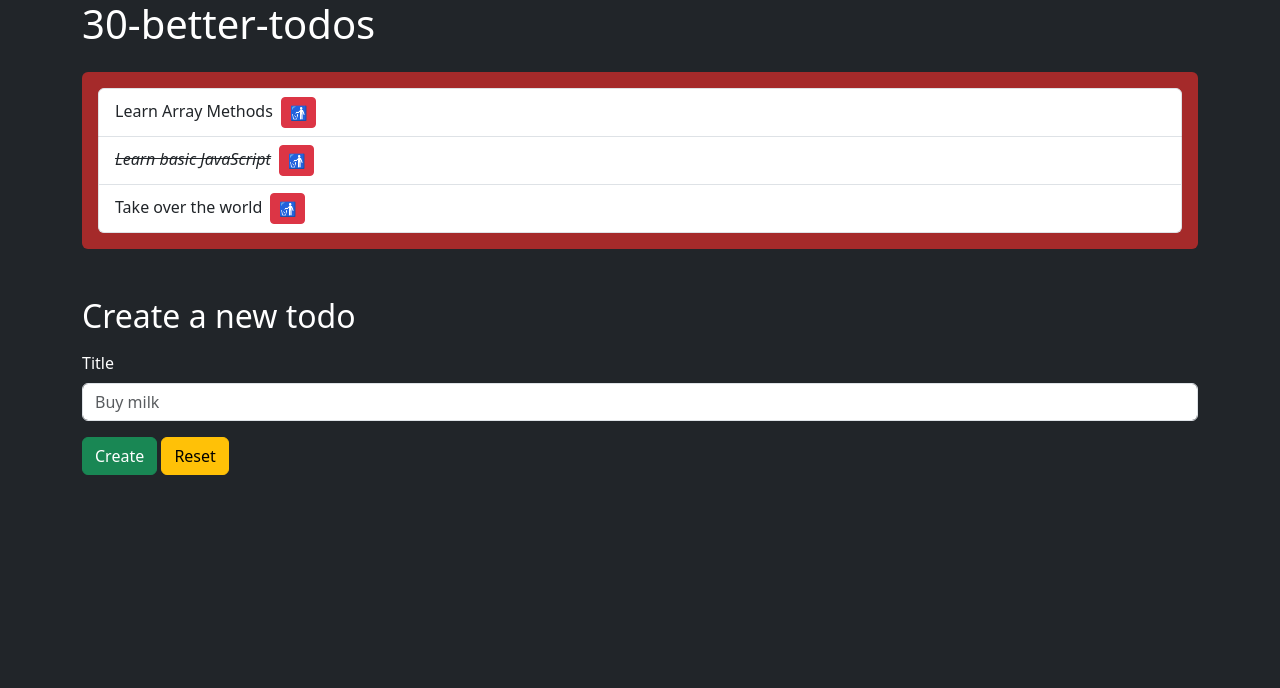
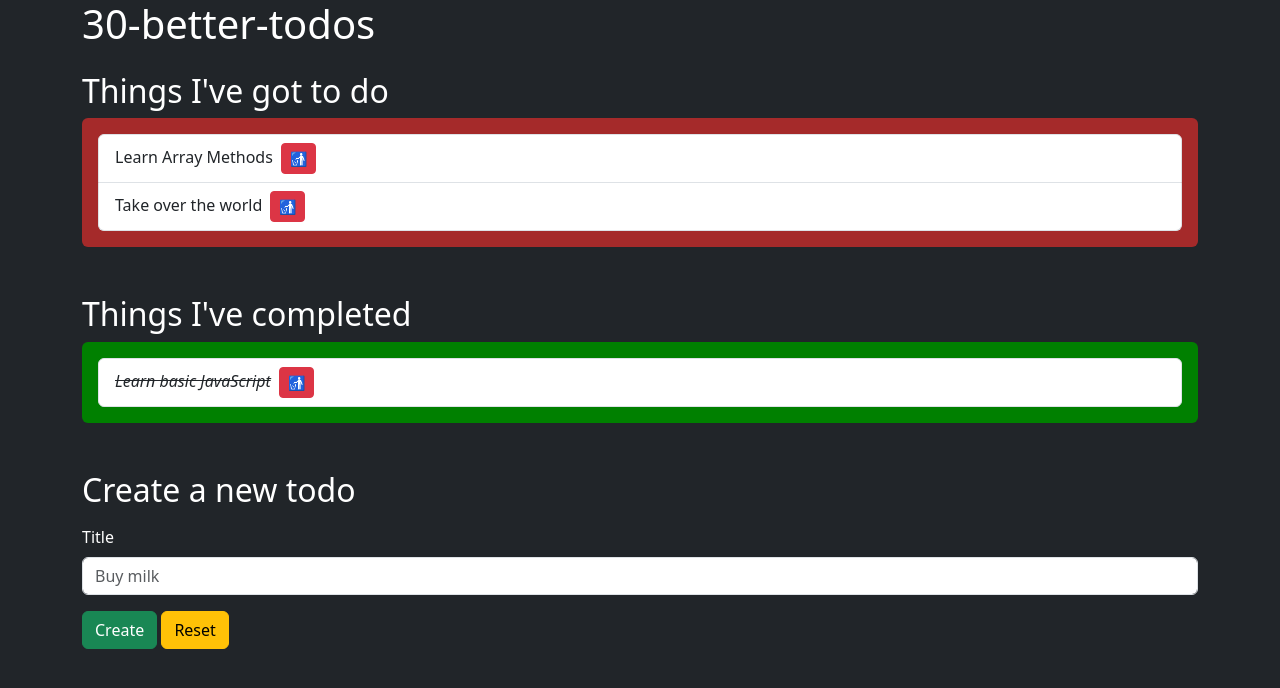
Before and after one commit to drblue/fed23-javascript-1, a plain HTML site: page 30-better-todos/index.html in a window 1280 px wide. Drawn offline with nearby package versions, Linux system fonts and the light colour scheme.

Commit message:
Filter todos into two lists. Also, listen for click-events on both lists.

```diff
--- a/30-better-todos/index.html
+++ b/30-better-todos/index.html
@@ -16,9 +16,11 @@
 	<div class="container">
 		<h1 class="mb-4">30-better-todos</h1>
 
-		<ul id="todolist" class="todos list-group mb-5">
-			<div class="list-group-item">this is my todo and i don't like it</div>
-		</ul>
+		<h2>Things I've got to do</h2>
+		<ul id="todolist" class="todos list-group mb-5"></ul>
+
+		<h2>Things I've completed</h2>
+		<ul id="completed-todolist" class="todos list-group mb-5"></ul>
 
 		<h2 class="mb-3">Create a new todo</h2>
 		<form id="formCreateTodo">
--- a/30-better-todos/script.js
+++ b/30-better-todos/script.js
@@ -4,7 +4,8 @@
  */
 
 // Get references to DOM elements
-const todolistEl = document.querySelector("#todolist");
+const todolistEl = document.querySelector("#todolist");  // incomplete todos
+const completedTodolistEl = document.querySelector("#completed-todolist");  // completed todos
 const formCreateTodoEl = document.querySelector("#formCreateTodo");
 const inputNewTodoTitleEl = document.querySelector("#inputNewTodoTitle");
 
@@ -35,8 +36,11 @@ const sortTodos = () => {
 	});
 }
 
-// Listen for click-events on `#todolist` (the `<ul>`)
-todolistEl.addEventListener("click", (e) => {
+// Get all todos lists and listen for clicks
+document.querySelectorAll("ul.todos").forEach(listEl => {
+
+	// Listen for click-events on the list
+	listEl.addEventListener("click", (e) => {
 		// console.log("You clicked on either the whole list, or one of its children", e.target);
 
 		if (e.target.tagName === "SPAN") {
@@ -94,6 +98,7 @@ todolistEl.addEventListener("click", (e) => {
 			renderTodos();
 		}
 	});
+});
 
 // Listen for submit-events on the form
 formCreateTodoEl.addEventListener("submit", (e) => {
@@ -143,10 +148,38 @@ const renderTodos = () => {
 	// 😤 Clear any existing listitems from the DOM
 	// todolistEl.innerText = "";
 
-	// Loop over the todos-array and add markup for a listitem
-	// to an array, and then once we've looped, THEN output
-	// the HTML to the DOM
-	todolistEl.innerHTML = todos
+	// Get all incomplete (röda) todos
+	const incompleteTodos = todos.filter((todo) => {
+		return !todo.completed;
+		// return (todo.completed === false);
+
+		/*
+		if (todo.completed === false) {
+			return true; // is röd
+		} else {
+			return false; // is grön
+		}
+		*/
+	});
+
+	// Get all completed (gröna) todos
+	const completedTodos = todos.filter((todo) => {
+		return todo.completed;
+	});
+
+	// Output (render) all incomplete (röda) todos
+	todolistEl.innerHTML = incompleteTodos
+		.map(todo => {
+			const cssCompleted = todo.completed ? "completed" : "";
+			return `<li class="list-group-item ${cssCompleted}">
+						<span class="todo-title">${todo.title}</span>
+						<button class="ms-1 btn btn-danger btn-sm">🚮</button>
+					</li>`;
+		})
+		.join("");
+
+	// Output (render) all completed (gröna) todos
+	completedTodolistEl.innerHTML = completedTodos
 		.map(todo => {
 			const cssCompleted = todo.completed ? "completed" : "";
 			return `<li class="list-group-item ${cssCompleted}">
--- a/30-better-todos/style.css
+++ b/30-better-todos/style.css
@@ -1,5 +1,10 @@
 #todolist {
 	background-color: brown;
+	padding: 1rem;
+}
+
+#completed-todolist {
+	background-color: green;
 	padding: 1rem;
 }
 
```
Lines whose indentation alone changed are shown as unchanged.
